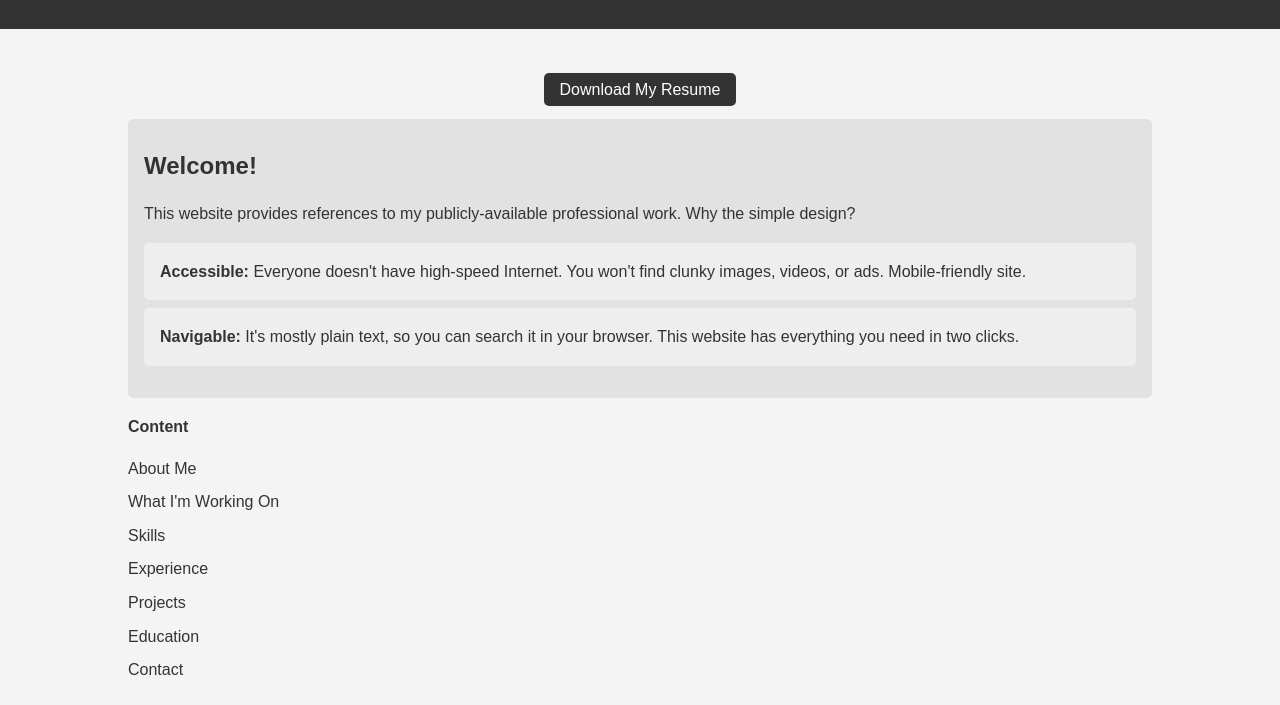
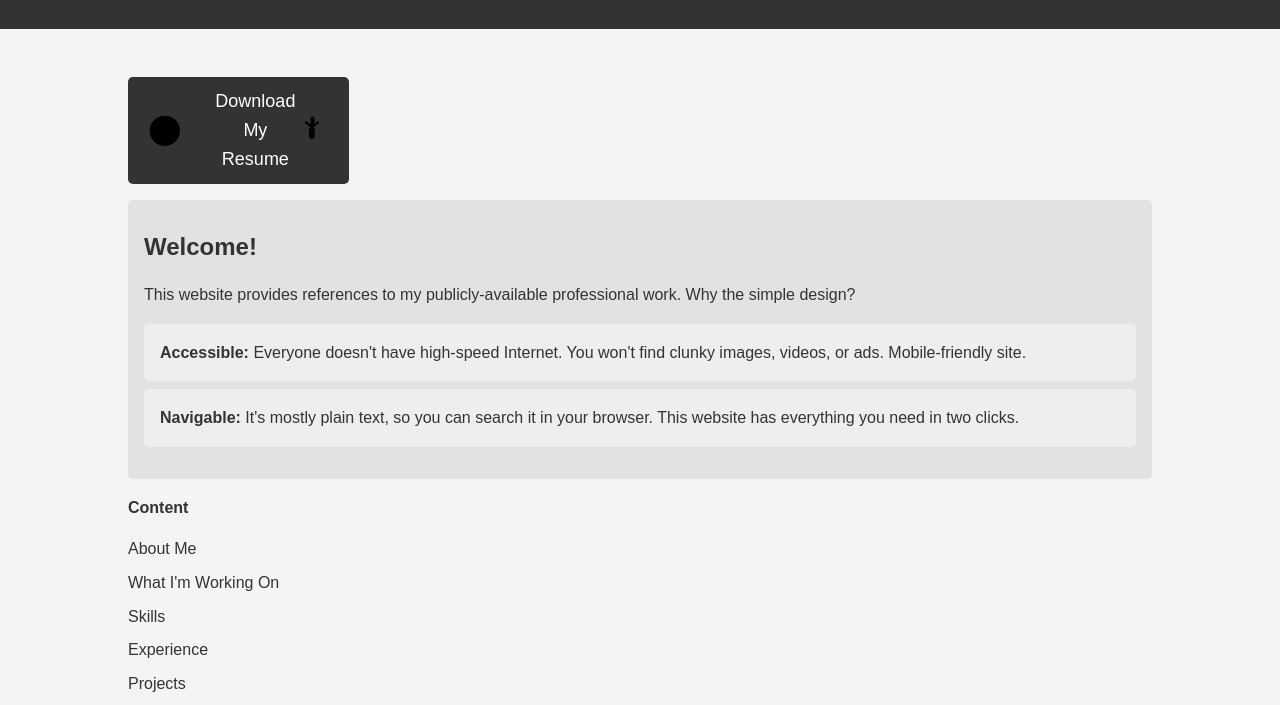
Before and after one commit to 2171001/mywebsite, a plain HTML site: page index.html in a window 1280 px wide. Shown: the part 86-791 px from the top of the page. Drawn offline with Linux system fonts and the light colour scheme.

Commit message:
Update index.html

```diff
--- a/index.html
+++ b/index.html
@@ -75,6 +75,48 @@
         .resume-download a:hover {
             background: #555;
         }
+        .dl-parachute {
+            position: relative;
+            display: inline-block;
+            margin: 1em 0;
+        }
+        .dl-parachute a {
+            display: inline-flex;
+            align-items: center;
+            justify-content: center;
+            padding: 10px 20px;
+            font-size: 18px;
+            text-decoration: none;
+            color: #fff;
+            background-color: #333;
+            border-radius: 5px;
+            position: relative;
+            overflow: hidden;
+        }
+        .dl-parachute a:hover .circle {
+            animation: circleAnimation 1.5s ease-in-out forwards;
+        }
+        .dl-parachute a:hover .line {
+            animation: lineAnimation 1.5s ease-in-out forwards;
+        }
+        @keyframes circleAnimation {
+            0% {
+                opacity: 1;
+                transform: translateY(0) rotate(180deg);
+            }
+            100% {
+                opacity: 0;
+                transform: translateY(-100px) rotate(180deg);
+            }
+        }
+        @keyframes lineAnimation {
+            0% {
+                stroke-dashoffset: 280;
+            }
+            100% {
+                stroke-dashoffset: 0;
+            }
+        }
     </style>
 </head>
 <body>
@@ -82,8 +124,19 @@
         <h1>Hey, I'm Abel Benedict</h1>
     </header>
     <div class="container">
-        <div class="resume-download">
-            <a href="path/to/your/resume.pdf" download>Download My Resume</a>
+        <div class="resume-download dl-parachute">
+            <a href="path/to/your/resume.pdf" download>
+                <svg class="circle" viewBox="0 0 100 100" xmlns="http://www.w3.org/2000/svg">
+                    <circle cx="50" cy="50" r="45"/>
+                </svg>
+                <svg class="line" viewBox="0 0 100 100" xmlns="http://www.w3.org/2000/svg">
+                    <line x1="50" y1="100" x2="50" y2="0"/>
+                </svg>
+                Download My Resume
+                <svg class="arrow" viewBox="0 0 24 24" xmlns="http://www.w3.org/2000/svg">
+                    <path class="parachute" d="M12 18C10.9 18 10 17.1 10 16V10H14V16C14 17.1 13.1 18 12 18ZM12 2C11.4 2 11 2.4 11 3V7.34L7.66 5L6.66 6L12 10.66L17.34 6L16.34 5L14 7.34V3C14 2.4 13.6 2 13 2H12Z"/>
+                </svg>
+            </a>
         </div>
         <section class="welcome">
             <h2>Welcome!</h2>
```
